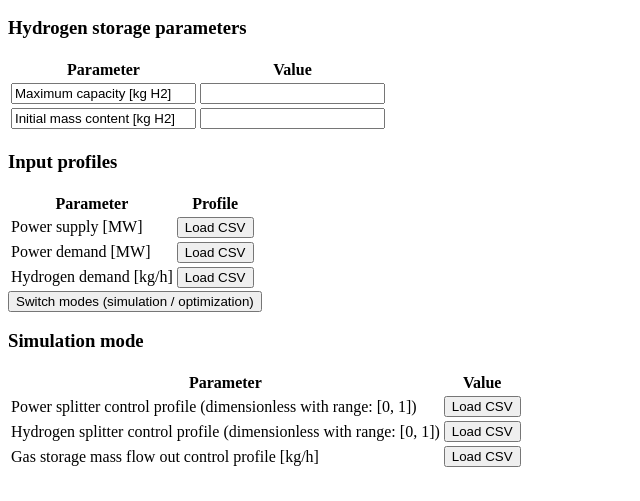
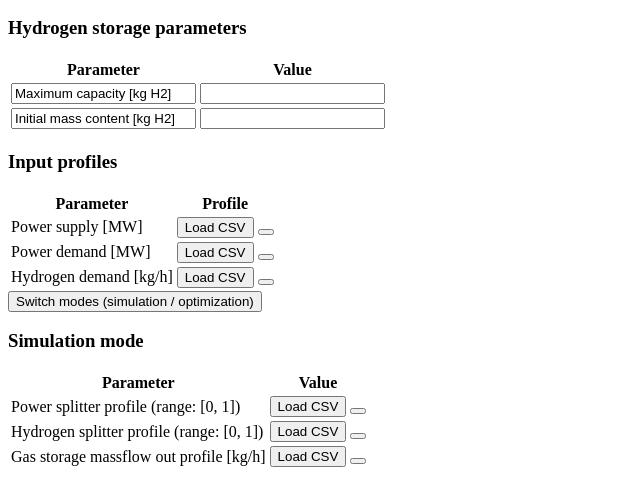
Before and after one commit to Pollux-digital-twin/pollux-user-interface, a Flask app: template pollux_interface/templates/app_scenario_analysis_p2h2case.html in a window 1280 px wide. Shown: the part 299-800 px from the top of the page, without its empty margins (0-640 px from the left). Run offline with Flask 3, Linux system fonts and the light colour scheme; the template is opened without the code that fills it, so the values that code supplies are empty.

Commit message:
add plotProfiles

```diff
--- a/pollux_interface/templates/app_scenario_analysis_p2h2case.html
+++ b/pollux_interface/templates/app_scenario_analysis_p2h2case.html
@@ -180,6 +180,9 @@
                             Load CSV
                         </button>
                         <input accept=".csv" id="power_supply_profile_csv" onchange="handleFileSelect(event)" style="display: none;" type="file"/>
+                        <button class="btn btn-secondary" id="power_supply_profile_plot_button" data-toggle="modal" href="#myProfileModal" >
+                            <i class="tim-icons icon-sound-wave"></i>
+                        </button>
                         </td>
                     </tr>
                     <tr>
@@ -193,6 +196,9 @@
                             Load CSV
                         </button>
                         <input accept=".csv" id="power_demand_profile_csv" onchange="handleFileSelect(event)" style="display: none;" type="file"/>
+                        <button class="btn btn-secondary" id="power_demand_profile_plot_button" data-toggle="modal" href="#myProfileModal" >
+                            <i class="tim-icons icon-sound-wave"></i>
+                        </button>
                         </td>
                     </tr>
                     <tr>
@@ -206,6 +212,9 @@
                             Load CSV
                         </button>
                         <input accept=".csv" id="hydrogen_demand_profile_csv" onchange="handleFileSelect(event)" style="display: none;" type="file"/>
+                        <button class="btn btn-secondary" id="hydrogen_demand_profile_plot_button" data-toggle="modal" href="#myProfileModal" >
+                            <i class="tim-icons icon-sound-wave"></i>
+                        </button>
                         </td>
                     </tr>
                     </tbody>
@@ -241,7 +250,7 @@
                     <tr>
                         <td>
                         <div class="form-control" id="splitter1_profile_label">
-                            Power splitter control profile (dimensionless with range: [0, 1])
+                            Power splitter profile (range: [0, 1])
                         </div>
                         </td>
                         <td>
@@ -249,12 +258,15 @@
                             Load CSV
                         </button>
                         <input accept=".csv" id="splitter1_profile_csv" onchange="handleFileSelect(event)" style="display: none;" type="file"/>
+                        <button class="btn btn-secondary" id="splitter1_profile_plot_button" data-toggle="modal" href="#myProfileModal" >
+                            <i class="tim-icons icon-sound-wave"></i>
+                        </button>
                         </td>
                     </tr>
                     <tr>
                         <td>
                         <div class="form-control" id="splitter2_profile_label">
-                            Hydrogen splitter control profile (dimensionless with range: [0, 1])
+                            Hydrogen splitter profile (range: [0, 1])
                         </div>
                         </td>
                         <td>
@@ -262,12 +274,15 @@
                             Load CSV
                         </button>
                         <input accept=".csv" id="splitter2_profile_csv" onchange="handleFileSelect(event)" style="display: none;" type="file"/>
+                        <button class="btn btn-secondary" id="splitter2_profile_plot_button" data-toggle="modal" href="#myProfileModal" >
+                            <i class="tim-icons icon-sound-wave"></i>
+                        </button>
                         </td>
                     </tr>
                     <tr>
                         <td>
                         <div class="form-control" id="hydrogen_storage_profile_label">
-                            Gas storage mass flow out control profile [kg/h]
+                            Gas storage massflow out profile [kg/h]
                         </div>
                         </td>
                         <td>
@@ -275,6 +290,9 @@
                             Load CSV
                         </button>
                         <input accept=".csv" id="hydrogen_storage_profile_csv" onchange="handleFileSelect(event)" style="display: none;" type="file"/>
+                        <button class="btn btn-secondary" id="hydrogen_storage_profile_plot_button" data-toggle="modal" href="#myProfileModal" >
+                            <i class="tim-icons icon-sound-wave"></i>
+                        </button>
                         </td>
                     </tr>
                     </tbody>
--- a/pollux_interface/templates/app_scenarioanalysis.html
+++ b/pollux_interface/templates/app_scenarioanalysis.html
@@ -164,10 +164,7 @@
                                         <h3 id="myModalLabel1" style="color: black">Input Profile</h3>
                                     </div>
                                     <div class="modal-body">
-
-                                    </div>
-                                    <div class="modal-footer">
-
+                                        <div id="profiles_plot" style="width:100%;"></div>
                                     </div>
                                 </div>
                             </div>
--- a/pyproject.toml
+++ b/pyproject.toml
@@ -39,7 +39,7 @@ influxdb-client = "^1.36.1"
 pytz = "^2024.1"
 flask-admin = "1.6.1"
 Flask-Migrate = "^4.0.7"
-pollux-application = "^0.1.3"
+pollux-application = "^0.1.5"
 
 [build-system]
 requires = ["poetry-core"]
```
Also changed, not shown: pollux_interface/static/page/app_scenarioanalysis/js/profiles.js (+61 -2 lines).
